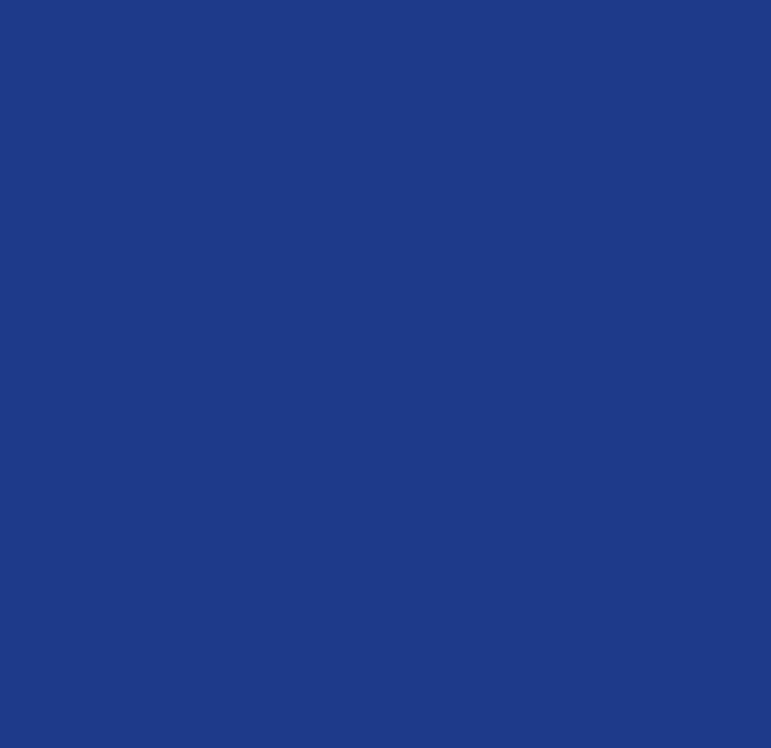
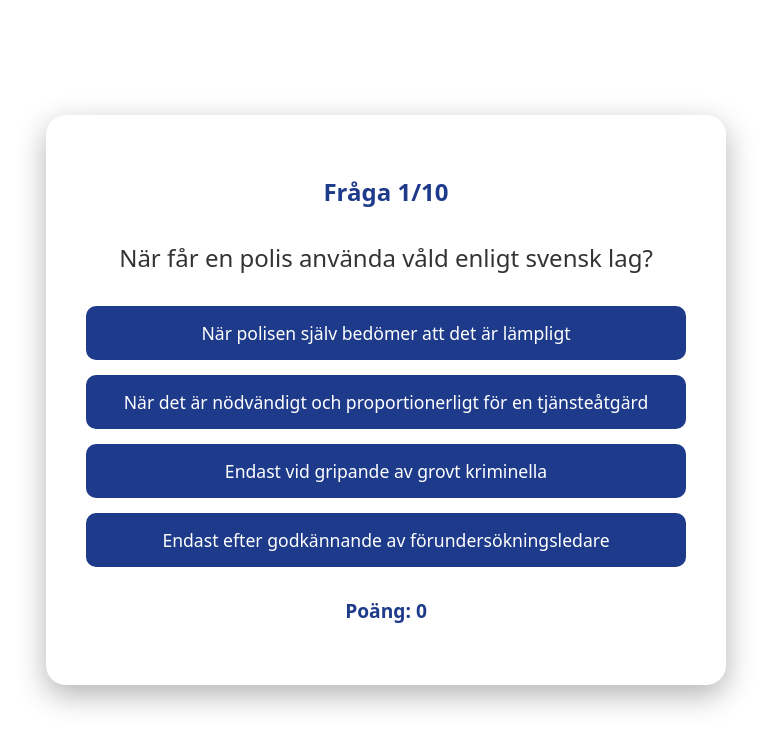
Before and after one commit to Storstark123/test, a React (Vite) app: page / in a window 1280 px wide. Shown: the top 748 px of the page, without its empty margins (254-1025 px from the left). Built offline with nearby package versions, Linux system fonts and the light colour scheme.

Commit message:
Add question game with Swedish police law questions

```diff
--- a/src/App.css
+++ b/src/App.css
@@ -2,3 +2,116 @@
   width: 100%;
   height: 100%;
 }
+
+.game-container {
+  width: 100%;
+  height: 100%;
+  display: flex;
+  justify-content: center;
+  align-items: center;
+}
+
+.question-box {
+  background-color: white;
+  padding: 40px;
+  border-radius: 20px;
+  box-shadow: 0 10px 30px rgba(0, 0, 0, 0.3);
+  max-width: 600px;
+  width: 90%;
+  text-align: center;
+}
+
+.question-box h2 {
+  color: #1e3a8a;
+  margin-bottom: 20px;
+  font-size: 1.5rem;
+}
+
+.question {
+  color: #333;
+  font-size: 1.5rem;
+  margin: 30px 0;
+  font-weight: 500;
+}
+
+.answers {
+  display: flex;
+  flex-direction: column;
+  gap: 15px;
+  margin: 30px 0;
+}
+
+.answer-btn {
+  background-color: #1e3a8a;
+  color: white;
+  border: none;
+  padding: 15px 30px;
+  border-radius: 10px;
+  font-size: 1.1rem;
+  cursor: pointer;
+  transition: all 0.3s ease;
+}
+
+.answer-btn:hover {
+  background-color: #2563eb;
+  transform: translateY(-2px);
+  box-shadow: 0 5px 15px rgba(30, 58, 138, 0.3);
+}
+
+.score {
+  color: #1e3a8a;
+  font-size: 1.2rem;
+  font-weight: 600;
+  margin-top: 20px;
+}
+
+.result-box {
+  padding: 20px;
+  border-radius: 15px;
+  margin: 20px 0;
+}
+
+.result-box.correct {
+  background-color: #dcfce7;
+  border: 3px solid #16a34a;
+}
+
+.result-box.correct h2 {
+  color: #16a34a;
+  font-size: 2rem;
+  margin-bottom: 15px;
+}
+
+.result-box.wrong {
+  background-color: #fee2e2;
+  border: 3px solid #dc2626;
+}
+
+.result-box.wrong h2 {
+  color: #dc2626;
+  font-size: 2rem;
+  margin-bottom: 15px;
+}
+
+.result-message {
+  color: #333;
+  font-size: 1.2rem;
+  margin: 20px 0;
+}
+
+.next-btn {
+  background-color: #1e3a8a;
+  color: white;
+  border: none;
+  padding: 15px 40px;
+  border-radius: 10px;
+  font-size: 1.1rem;
+  cursor: pointer;
+  margin-top: 20px;
+  transition: all 0.3s ease;
+}
+
+.next-btn:hover {
+  background-color: #2563eb;
+  transform: translateY(-2px);
+}
--- a/src/App.jsx
+++ b/src/App.jsx
@@ -1,8 +1,88 @@
+import { useState, useEffect } from 'react'
 import './App.css'
+import { questionsDatabase } from './questionsDatabase'
 
 function App() {
+  const [currentQuestion, setCurrentQuestion] = useState(0)
+  const [score, setScore] = useState(0)
+  const [showResult, setShowResult] = useState(false)
+  const [isCorrect, setIsCorrect] = useState(false)
+  const [questions, setQuestions] = useState([])
+
+  useEffect(() => {
+    // Shuffle questions on component mount
+    const shuffled = [...questionsDatabase].sort(() => Math.random() - 0.5)
+    setQuestions(shuffled)
+  }, [])
+
+  const handleAnswer = (index) => {
+    const correct = index === questions[currentQuestion].correct
+    setIsCorrect(correct)
+    setShowResult(true)
+
+    if (correct) {
+      setScore(score + 1)
+    }
+  }
+
+  const handleNext = () => {
+    setShowResult(false)
+
+    if (currentQuestion < questions.length - 1) {
+      setCurrentQuestion(currentQuestion + 1)
+    } else {
+      alert(`Game Over! Final Score: ${score}/${questions.length}`)
+      setCurrentQuestion(0)
+      setScore(0)
+      // Reshuffle questions for next game
+      const shuffled = [...questionsDatabase].sort(() => Math.random() - 0.5)
+      setQuestions(shuffled)
+    }
+  }
+
+  if (questions.length === 0) {
+    return <div className="game-container"><div className="question-box">Loading...</div></div>
+  }
+
   return (
-    <div></div>
+    <div className="game-container">
+      <div className="question-box">
+        {!showResult ? (
+          <>
+            <h2>Fråga {currentQuestion + 1}/{questions.length}</h2>
+            <p className="question">{questions[currentQuestion].question}</p>
+            <div className="answers">
+              {questions[currentQuestion].answers.map((answer, index) => (
+                <button
+                  key={index}
+                  className="answer-btn"
+                  onClick={() => handleAnswer(index)}
+                >
+                  {answer}
+                </button>
+              ))}
+            </div>
+            <p className="score">Poäng: {score}</p>
+          </>
+        ) : (
+          <>
+            <div className={`result-box ${isCorrect ? 'correct' : 'wrong'}`}>
+              <h2>{isCorrect ? '✓ RÄTT RÄTT RÄTT!' : '✗ FEL FEL FEL!'}</h2>
+              <p className="result-message">
+                {isCorrect
+                  ? 'Bubbis är så duktig!'
+                  : `Rätt var: ${questions[currentQuestion].answers[questions[currentQuestion].correct]}`
+                }
+              </p>
+              <button className="next-btn" onClick={handleNext}>
+                {currentQuestion < questions.length - 1 ? 'Nästa fråga' : 'Finish'}
+              </button>
+            </div>
+            <p className="score">Poäng: {score}</p>
+          </>
+        )}
+      </div>
+    </div>
   )
 }
 
--- a/src/index.css
+++ b/src/index.css
@@ -1,11 +1,68 @@
-* {
-  margin: 0;
-  padding: 0;
-  box-sizing: border-box;
+:root {
+  font-family: system-ui, Avenir, Helvetica, Arial, sans-serif;
+  line-height: 1.5;
+  font-weight: 400;
+
+  color-scheme: light dark;
+  color: rgba(255, 255, 255, 0.87);
+  background-color: #003580;
+
+  font-synthesis: none;
+  text-rendering: optimizeLegibility;
+  -webkit-font-smoothing: antialiased;
+  -moz-osx-font-smoothing: grayscale;
 }
 
-html, body, #root {
-  width: 100%;
-  height: 100%;
-  background-color: #1e3a8a;
+a {
+  font-weight: 500;
+  color: #646cff;
+  text-decoration: inherit;
 }
+a:hover {
+  color: #535bf2;
+}
+
+body {
+  margin: 0;
+  display: flex;
+  place-items: center;
+  min-width: 320px;
+  min-height: 100vh;
+}
+
+h1 {
+  font-size: 3.2em;
+  line-height: 1.1;
+}
+
+button {
+  border-radius: 8px;
+  border: 1px solid transparent;
+  padding: 0.6em 1.2em;
+  font-size: 1em;
+  font-weight: 500;
+  font-family: inherit;
+  background-color: #1a1a1a;
+  cursor: pointer;
+  transition: border-color 0.25s;
+}
+button:hover {
+  border-color: #646cff;
+}
+button:focus,
+button:focus-visible {
+  outline: 4px auto -webkit-focus-ring-color;
+}
+
+@media (prefers-color-scheme: light) {
+  :root {
+    color: #213547;
+    background-color: #ffffff;
+  }
+  a:hover {
+    color: #747bff;
+  }
+  button {
+    background-color: #f9f9f9;
+  }
+}
--- /dev/null
+++ b/src/questionsDatabase.js
@@ -0,0 +1,102 @@
+export const questionsDatabase = [
+  {
+  "question": "När får en polis använda våld enligt svensk lag?",
+  "answers": [
+    "När polisen själv bedömer att det är lämpligt",
+    "När det är nödvändigt och proportionerligt för en tjänsteåtgärd",
+    "Endast vid gripande av grovt kriminella",
+    "Endast efter godkännande av förundersökningsledare"
+  ],
+    "correct": 1
+  },
+  {
+  "question": "Vad krävs för att en polis ska få genomföra en kroppsvisitation?",
+  "answers": [
+    "Alltid när polisen vill kontrollera en person",
+    "Misstanke om brott som ger fängelse eller för att söka vapen/farliga föremål",
+    "Endast efter att personen gett muntligt samtycke",
+    "Endast vid misstanke om narkotikabrott"
+  ],
+  "correct": 1
+  },
+  {
+  "question": "Vad är skillnaden mellan skälig misstanke och sannolika skäl?",
+  "answers": [
+    "Ingen skillnad, uttrycken betyder samma sak",
+    "Skälig misstanke är högre än sannolika skäl",
+    "Sannolika skäl är högre misstankegrad än skälig misstanke",
+    "Skälig misstanke krävs alltid för häktning"
+  ],
+  "correct": 2
+  },
+  {
+  "question": "När får polisen genomföra ett omhändertagande enligt LOB?",
+  "answers": [
+    "När en person är berusad på allmän plats, oavsett påverkan",
+    "Endast om personen begår ett brott",
+    "När personen är så berusad att hen utgör fara för sig själv/andra eller inte kan ta hand om sig själv",
+    "Endast efter beslut av sjukvårdspersonal"
+  ],
+  "correct": 2
+  },
+  {
+  "question": "Vad innebär proportionalitetsprincipen för polisens åtgärder?",
+  "answers": [
+    "Polisen får alltid använda maximal kraft",
+    "Åtgärden ska stå i rimlig proportion till situationen",
+    "Polisen kan agera utan hänsyn till konsekvenser",
+    "Principen gäller endast vid trafikkontroller"
+  ],
+  "correct": 1
+},
+{
+  "question": "Vilket av följande är ett exempel på ett brott som kan leda till kroppsvisitation?",
+  "answers": [
+    "Förtal",
+    "Grov stöld",
+    "Olaga hot",
+    "Skadegörelse"
+  ],
+  "correct": 1
+},
+{
+  "question": "När får polisen stoppa ett fordon för kontroll?",
+  "answers": [
+    "När föraren ser misstänkt ut",
+    "När polisen misstänker brott eller vill kontrollera fordonets skick",
+    "Endast efter att en trafikolycka inträffat",
+    "När det finns parkeringsöverträdelser"
+  ],
+  "correct": 1
+},
+{
+  "question": "Vilken är polisen skyldig att göra vid ankomst till ett bråk på offentlig plats?",
+  "answers": [
+    "Direkt använda våld",
+    "Identifiera inblandade, säkra platsen och avvärja fara",
+    "Filma situationen och lämna den utan åtgärd",
+    "Vänta på att situationen löser sig själv"
+  ],
+  "correct": 1
+},
+{
+  "question": "Vad krävs för att polisen ska kunna anhålla en person?",
+  "answers": [
+    "Skälig misstanke",
+    "Sannolika skäl",
+    "Endast om personen erkänner",
+    "Endast vid allvarlig sjukdom"
+  ],
+  "correct": 1
+},
+{
+  "question": "Vad är syftet med omhändertagande enligt LOB?",
+  "answers": [
+    "Bestraffa personen",
+    "Skydda personen från skada och se till att hen inte utgör fara",
+    "Kräva böter",
+    "Skydda personen och andra, inte straffa"
+  ],
+  "correct": 3
+}
+]
```
